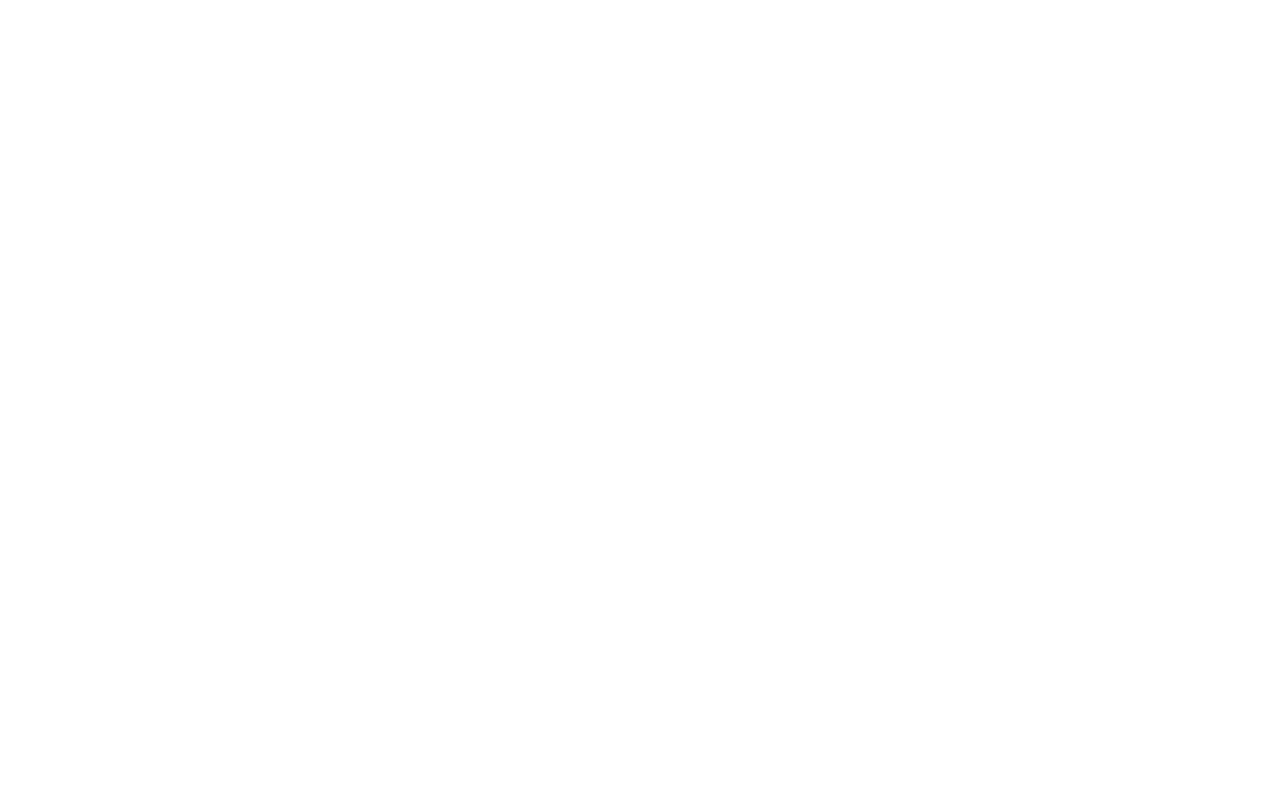
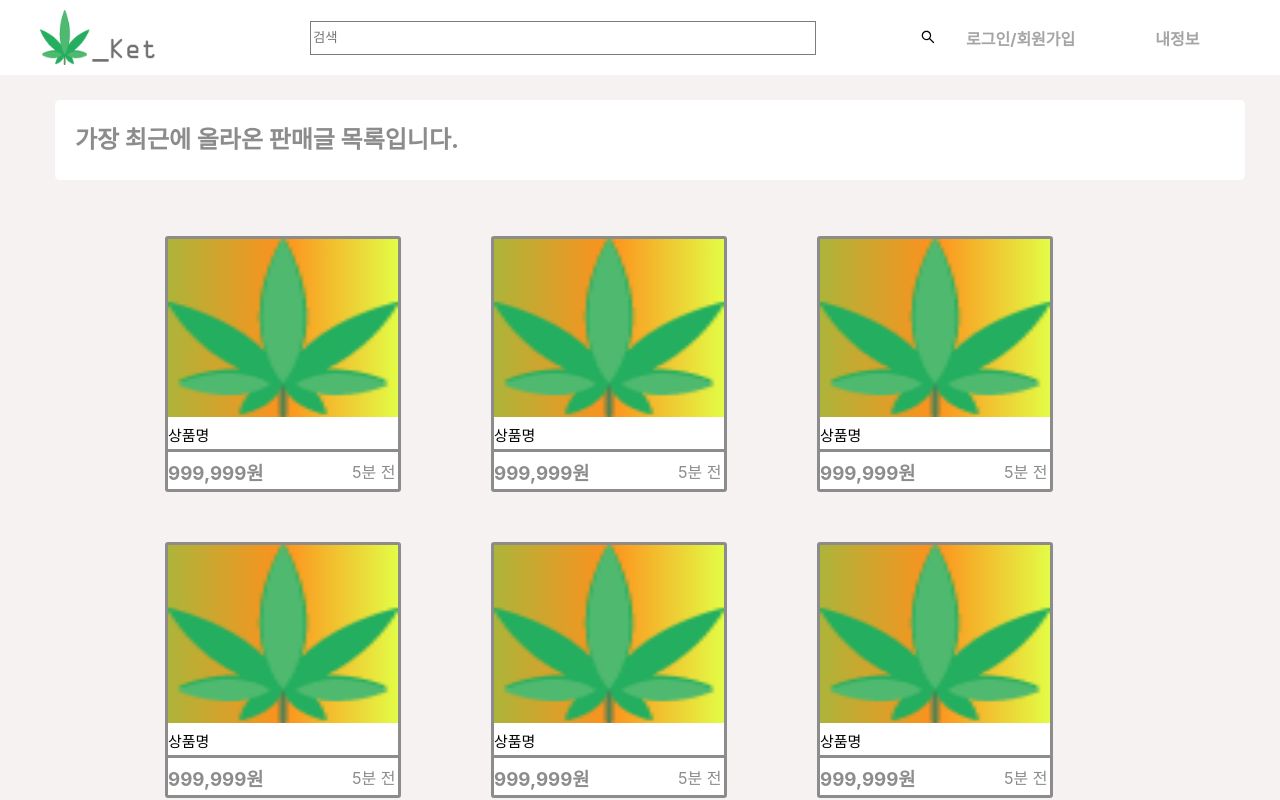
Before and after one commit to DSM-2-1-javaproject-dsmarket/DSMarket-Front-End, a React (Create React App) app in the folder dsmarket/: page / in a window 1280 px wide. Built offline with nearby package versions, Linux system fonts and the light colour scheme.

Commit message:
product 스타일링

```diff
--- a/dsmarket/src/App.js
+++ b/dsmarket/src/App.js
@@ -1,9 +1,11 @@
 import React from 'react';
 import './App.css';
+import Product from '../src/components/ProductPage/Product';
 
 function App() {
   return (
     <>
+      <Product />
     </>
   );
 }
--- /dev/null
+++ b/dsmarket/src/components/ProductPage/Product.js
@@ -0,0 +1,141 @@
+import React from 'react';
+import styled from 'styled-components';
+import Header from '../Global/Header';
+import logo2 from '../../assets/img/logo2.png';
+import person from '../../assets/img/Icon ionic-md-person.png';
+// import * as M from '../../assets/style/Main/mainstyle';
+
+const ProductBlock = styled.div`
+position: absolute;
+left: 0;
+top: 0;
+bottom: 0;
+right: 0;
+background: #F6F2F2;
+/* flex로 내부 내용 중앙 정렬 */
+display: flex;
+flex-direction: column;
+justify-content: center;
+align-items: center;
+overflow: auto;
+`;
+
+
+const ProductList = styled.div`
+position: absolute;
+width: 93%;
+height: 10%;
+background: #FFFFFF;
+top: 150px;
+left: 55px;
+border-radius: 5px;
+top: 100px;
+
+h2 {
+    position: absolute;
+    left: 20px;
+    color: #8C8C8C;
+}
+
+ul {
+    list-style-type: none;
+}
+
+ul li {
+    float: left;
+}
+
+li {
+    list-style-type: none;
+    float: left;
+}
+
+.item {
+    position: relative;
+    display: flex;
+    width: 230px;
+    height: 250px;
+    background: white;
+    top: 120px;
+    right: 20px;
+    border-radius: 3px;
+    margin-bottom: 50px;
+    border-radius: 3px;
+    border: 3px solid #8C8C8C;
+}
+
+.item:hover {
+    cursor: pointer;
+    box-shadow: 0px 0px 20px 10px grey;
+}
+
+.item ul {
+    list-style-type: none;
+}
+
+.item ul li {
+    float: left;
+    list-style-type: none;
+    float: left;
+    padding-left: 15px;
+}
+
+.item img {
+    background: linear-gradient(90deg, rgba(173,180,58,1) 0%, rgba(253,145,29,1) 50%, rgba(227,252,69,1) 100%);
+    vertical-align: bottom;
+    display: block;
+}
+`;
+
+
+const Product = () => {
+    return (
+        <>
+            <ProductBlock>
+                <Header />
+                <ProductList >
+                    <h2>가장 최근에 올라온 판매글 목록입니다.</h2>
+                    <ProductItem />
+                    <ProductItem />
+                    <ProductItem />
+                    <ProductItem />
+                    <ProductItem />
+                    <ProductItem />
+                    <ProductItem />
+                    <ProductItem />
+                    <ProductItem />
+                    <ProductItem />
+                    <ProductItem />
+                    <ProductItem />
+                    <ProductItem />
+                    <ProductItem />
+                    <ProductItem />
+                    <ProductItem />
+                    <ProductItem />
+                    <ProductItem />
+                    <ProductItem />
+                    <ProductItem />
+                </ProductList>
+            </ProductBlock>
+        </>
+    );
+
+};
+
+const ProductItem = () => {
+    return (
+        <ul>
+            <li style={{ paddingLeft: '90px' }}>
+                <div className="item">
+                    <img src={logo2} alt="product" style={{ width: '100%', height: '71%', left: '-1px' }}></img>
+                    <p style={{ position: 'absolute', top: '170px', fontSize: '15px' }}>상품명</p>
+                    <div style={{ position: 'absolute', width: "100%", background: '#8C8C8C', height: '1%', top: '84%' }}></div>
+                    <h3 style={{ position: 'absolute', top: '200px', color: '#8C8C8C' }}>999,999원</h3>
+                    <p style={{ position: 'absolute', top: '204px', left: '80%', color: ' #8C8C8C' }}>5분 전</p>
+                </div>
+            </li>
+        </ul >
+    );
+};
+
+export default Product;
```
